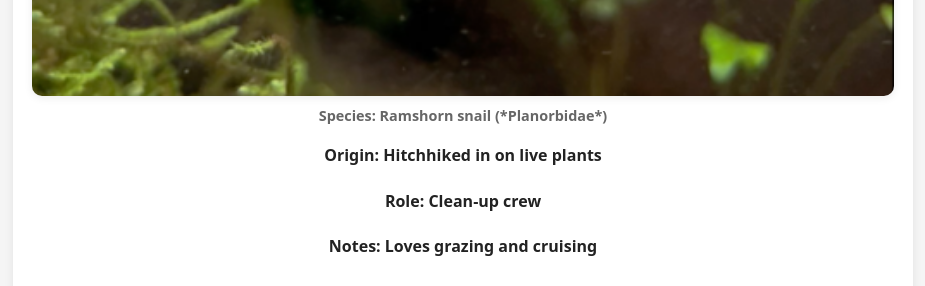
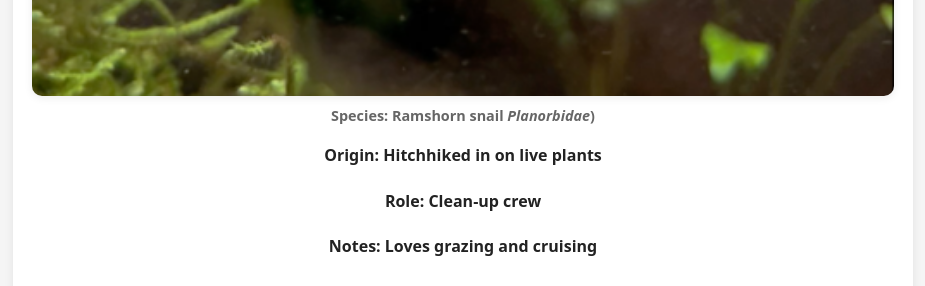
Before and after one commit to rachelsprague/turtles.raych.com, a Jekyll site: the page built from animals/snails.md, in a window 1280 px wide. Shown: the part 1356-1642 px from the top of the page, without its empty margins (177-1102 px from the left). Built offline with Jekyll 4.4.1, drawn with Linux system fonts in a browser that asks for light colours.

Commit message:
formattin

```diff
--- a/animals/snails.md
+++ b/animals/snails.md
@@ -15,7 +15,7 @@ Small **Ramshorn snails** live throughout the aquariums. Most arrived as hitchhi
 <div class="animal-card">
     <img src="/assets/images/animals/snails1.png" alt="Ramshorn snails" class="turtle-img">
 
-    <p><strong>Species: Ramshorn snail (*Planorbidae*)</strong></p>
+    <p><strong>Species: Ramshorn snail <i>Planorbidae</i>)</strong></p>
     <p><strong>Origin: Hitchhiked in on live plants</strong></p>
     <p><strong>Role: Clean-up crew</strong></p>
     <p><strong>Notes: Loves grazing and cruising</strong></p>
```
